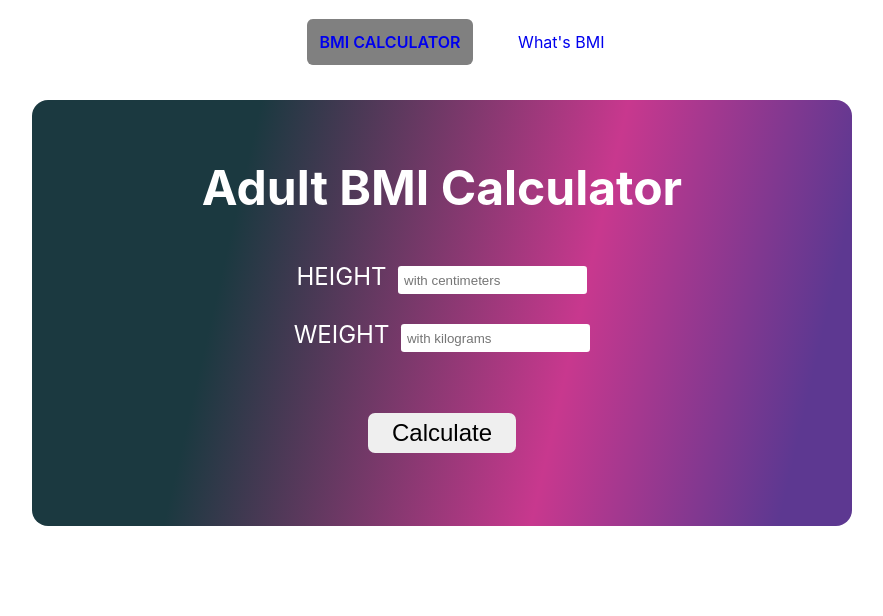
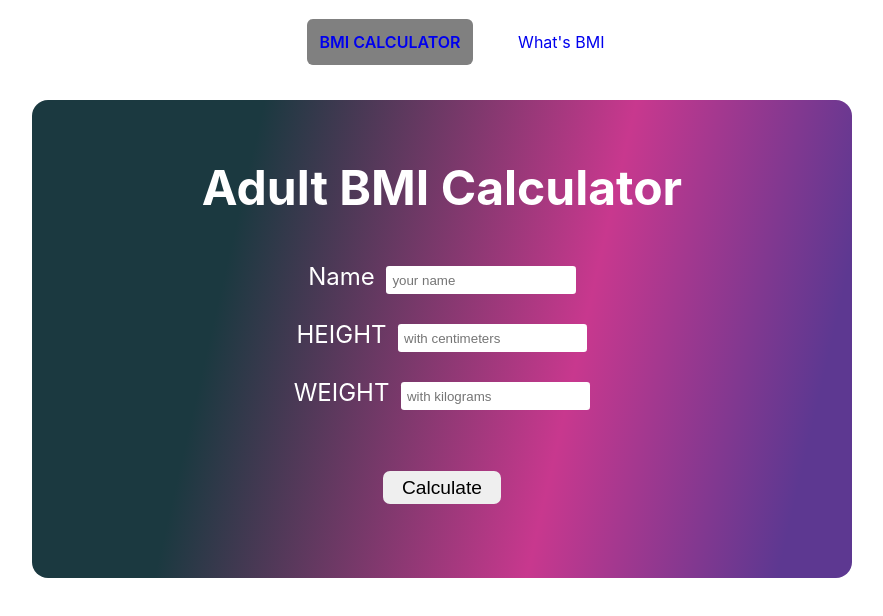
Before and after one commit to hsglc/kodluyoruz-challenges, a React (Create React App) app in the folder bmi_calculator/: page / in a window 1280 px wide. Shown: the top 616 px of the page, without its empty margins (198-1081 px from the left). Built offline with nearby package versions, Linux system fonts and the light colour scheme.

Commit message:
users' info is saved into localstorage

```diff
--- a/bmi_calculator/src/components/Buttons/FormButton.js
+++ b/bmi_calculator/src/components/Buttons/FormButton.js
@@ -2,9 +2,9 @@ import styled from "styled-components";
 
 function FormButton({name, actionHandler}) {
   const Button = styled.button`
-    font-size: 1em;
+    font-size: .8em;
     margin: 3rem;
-    padding: 0.25em 1em;
+    padding: 0.3em 1em;
     border-radius: 7px;
     cursor: pointer;
     border: none;
--- a/bmi_calculator/src/components/InputForm/Form.js
+++ b/bmi_calculator/src/components/InputForm/Form.js
@@ -6,6 +6,7 @@ import FormButton from "../Buttons/FormButton";
 function Form() {
   const weightInputRef = useRef();
   const heightInputRef = useRef();
+  const nameInputRef = useRef();
 
   const [showResult, setShowResult] = useState(false);
   const [showCalculator, setShowCalculator] = useState(true);
@@ -23,6 +24,10 @@ function Form() {
         <div className={classes.form}>
           <h1>Adult BMI Calculator</h1>
           <form onSubmit={calculateHandler}>
+            <label>
+              Name
+              <input ref={nameInputRef} type="text" placeholder="your name" />
+            </label>
             <label>
               HEIGHT
               <input
@@ -47,6 +52,7 @@ function Form() {
         <Result
           height={heightInputRef.current.value}
           weight={weightInputRef.current.value}
+          name={nameInputRef.current.value}
         />
       )}
     </>
--- a/bmi_calculator/src/components/Result/Result.js
+++ b/bmi_calculator/src/components/Result/Result.js
@@ -1,14 +1,30 @@
 import classes from "./Result.module.css";
 import { useHistory } from "react-router-dom";
 import FormButton from "../Buttons/FormButton";
+import { useState, useEffect } from "react";
 
-function Result({ height, weight }) {
+function Result({ height, weight, name }) {
   const bmi = (weight / (((height / 100) * height) / 100)).toFixed(1);
+
+  const [showUsers, setShowUsers] = useState([]);
+
+  const [users, setUsers] = useState([]);
+
+  const [showResult, setShowResult] = useState(true);
+
   const history = useHistory();
 
   const addtoStorageHandler = () => {
-    localStorage.setItem("bmi", bmi);
+    const fetchedUsers = JSON.parse(localStorage.getItem("users"));
+    fetchedUsers.push({ name, bmi });
+    setUsers(fetchedUsers);
+    localStorage.setItem("users", JSON.stringify(fetchedUsers));
   };
+
+  useEffect(() => {
+    const fetchedUsers = JSON.parse(localStorage.getItem("users") || []);
+    setUsers(fetchedUsers);
+  }, []);
 
   const changeLocationHandler = () => {
     history.push("/what's-bmi");
@@ -49,8 +65,14 @@ function Result({ height, weight }) {
         </table>
       </div>
       <div className={classes.buttons}>
-        <FormButton actionHandler={addtoStorageHandler} name="Add to Local Storage" />
-        <FormButton actionHandler={changeLocationHandler} name={"What's BMI?"} />
+        <FormButton
+          actionHandler={addtoStorageHandler}
+          name="Add to Local Storage"
+        />
+        <FormButton
+          actionHandler={changeLocationHandler}
+          name={"What's BMI?"}
+        />
       </div>
     </div>
   );
```
